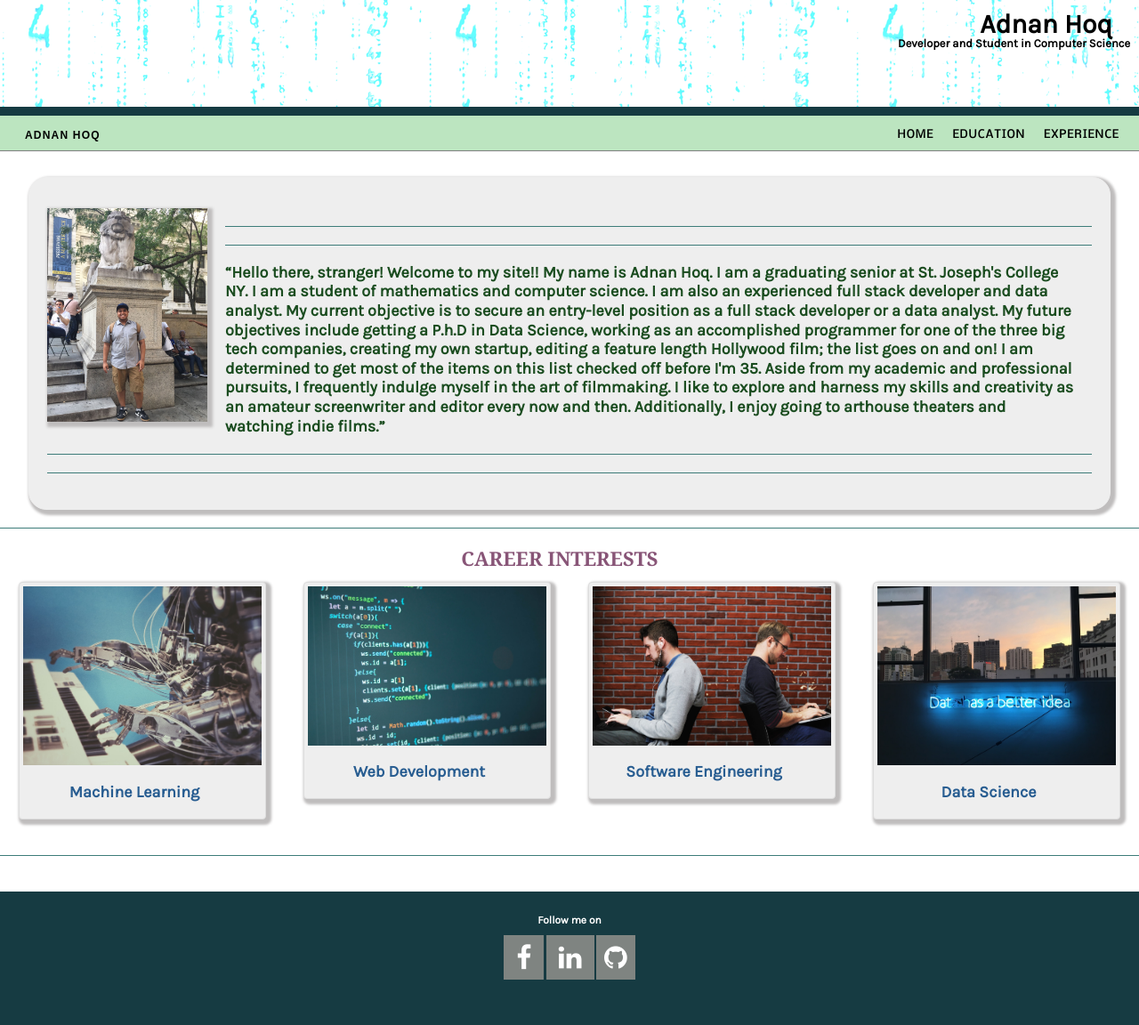
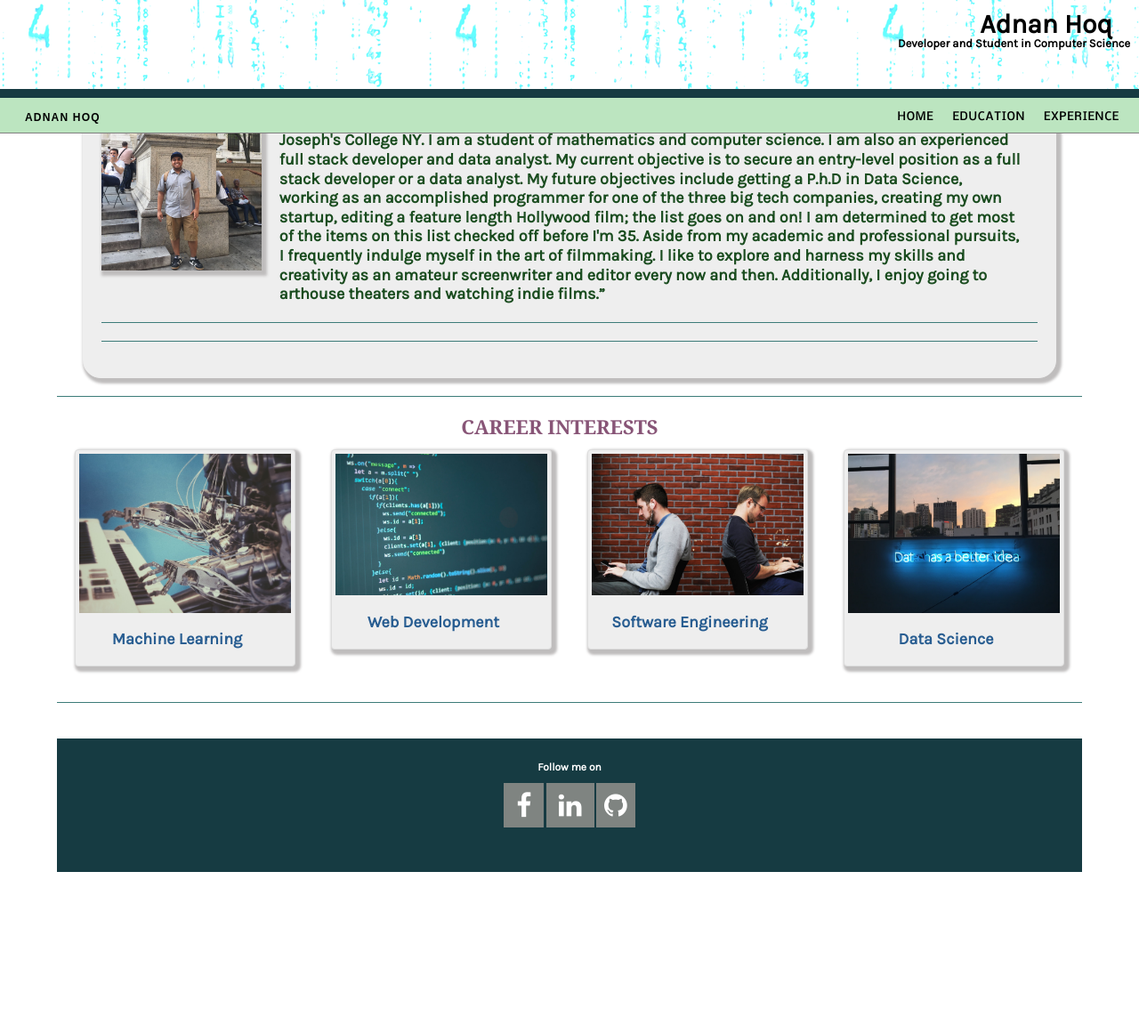
Before and after one commit to Ahoq/new_site, a Django app: page / in a window 1280 px wide. Shown: the whole page at 89% size. After the commit the page ends 980 px from the top, so only its background shows below. Run offline with Django 3.2, Linux system fonts and the light colour scheme; some libraries are stand-ins or nearby versions; some web fonts are replaced.

Commit message:
stylesheet updated7

```diff
--- a/aweb/website/static/website/style.css
+++ b/aweb/website/static/website/style.css
@@ -14,7 +14,7 @@ body {
     padding: 0;
     font-size: 100%;
     color: #000;
-    width: 100%;
+    width: 90%;
 
 
     font-family: 'Poppins', sans-serif;
@@ -48,7 +48,7 @@ body {
 
 .header {
     width: 100%;
-    position: static;
+    position: absolute;
     left: 0px;
     margin-left: 0px;
     padding-left: 0px;
@@ -317,7 +317,7 @@ p, div {
     height: 15vh;
     margin-top: 0;
     width: 100%;
-    position: static;
+    position: absolute;
     left: 0px;
     margin-left: 0px;
     padding-left: 0px;
```
